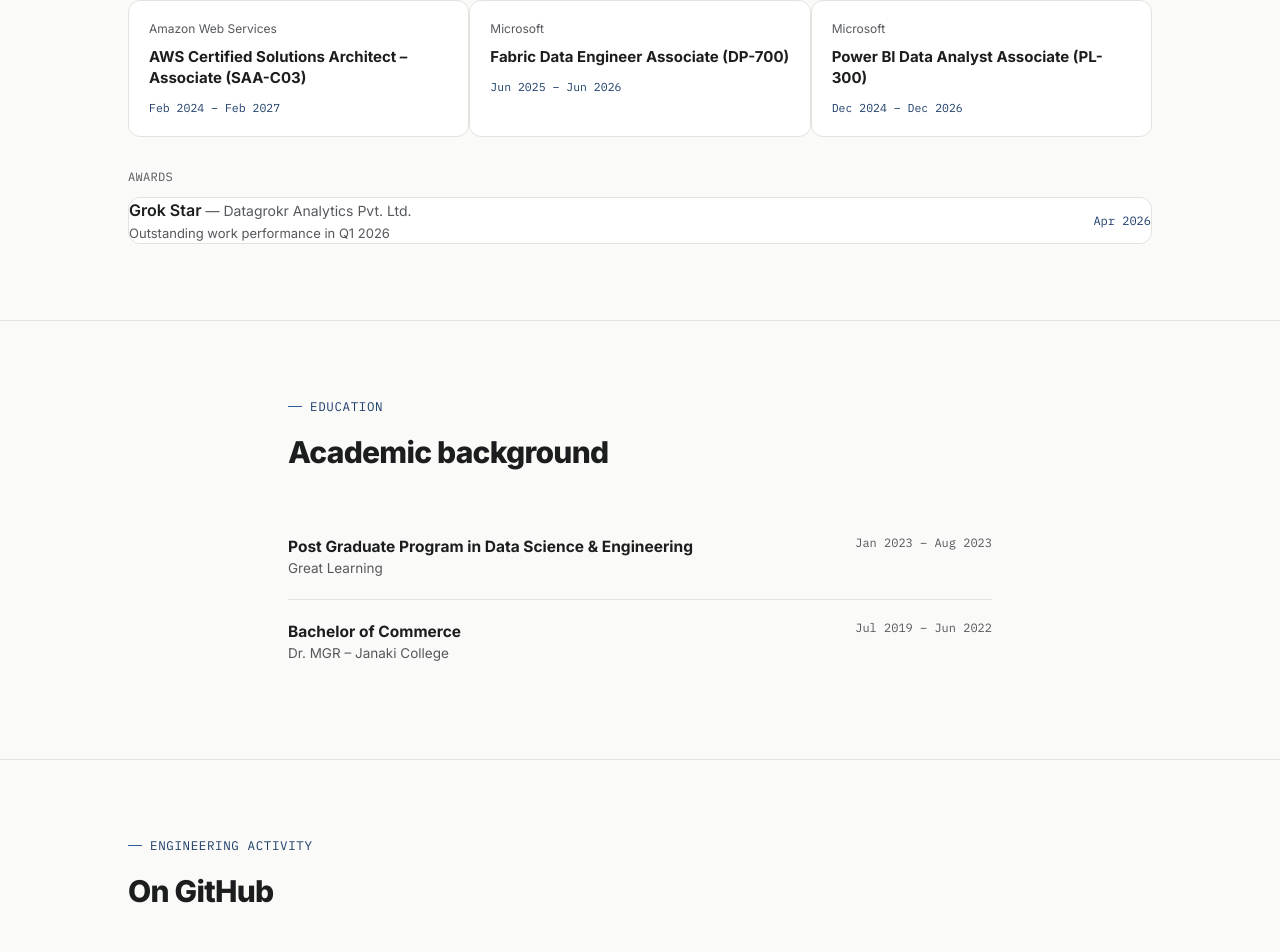
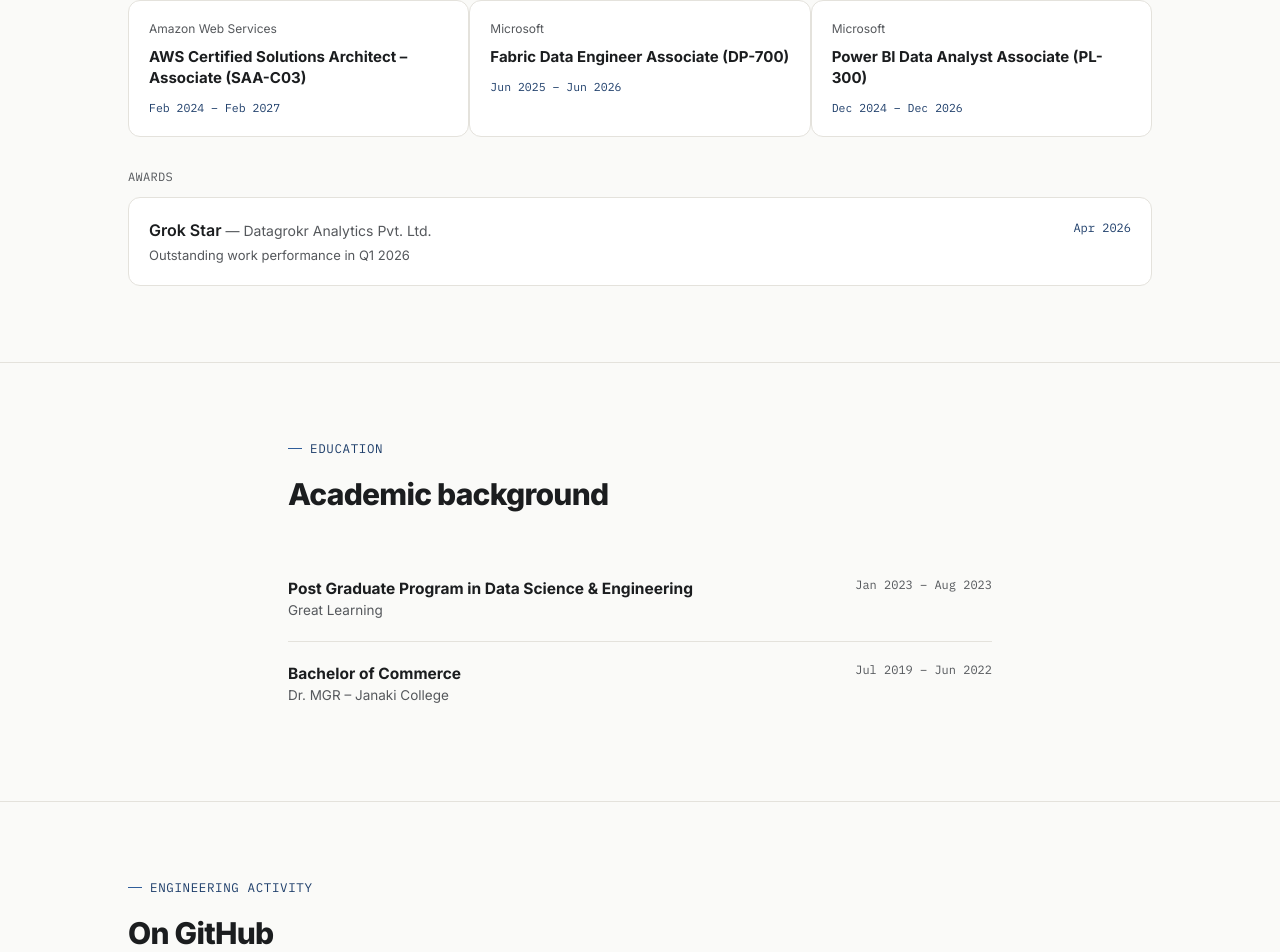
Before and after one commit to BhavyapriyaN/Portfolio, a React (Vite) app: page / in a window 1280 px wide. Shown: the part 4062-5014 px from the top of the page. Built offline with nearby package versions, Linux system fonts and the light colour scheme.

Commit message:
Refactor award display styles in Certifications component

```diff
--- a/src/components/Certifications.jsx
+++ b/src/components/Certifications.jsx
@@ -25,17 +25,19 @@
           <div className="font-mono text-xs uppercase tracking-wide text-ink-soft mb-3">Awards</div>
           <div className="flex flex-col gap-3">
             {awards.map((award) => (
-              <div
-                key={award.name}
-                className="border border-line rounded-xl p-4.5 bg-white flex justify-between items-center flex-wrap gap-2"
-              >
+            <div
+              key={award.name}
+              className="border border-line rounded-xl p-5 bg-white flex justify-between items-start flex-wrap gap-3"
+            >
+              <div>
                 <div>
                   <span className="font-semibold">{award.name}</span>
                   <span className="text-ink-soft text-sm"> — {award.org}</span>
-                  {award.detail && <div className="text-[13px] text-ink-soft mt-0.5">{award.detail}</div>}
                 </div>
-                <span className="font-mono text-xs text-accent-deep whitespace-nowrap">{award.date}</span>
+                {award.detail && <div className="text-[13px] text-ink-soft mt-1">{award.detail}</div>}
               </div>
+              <span className="font-mono text-xs text-accent-deep whitespace-nowrap pt-0.5">{award.date}</span>
+            </div>
             ))}
           </div>
         </div>
```
